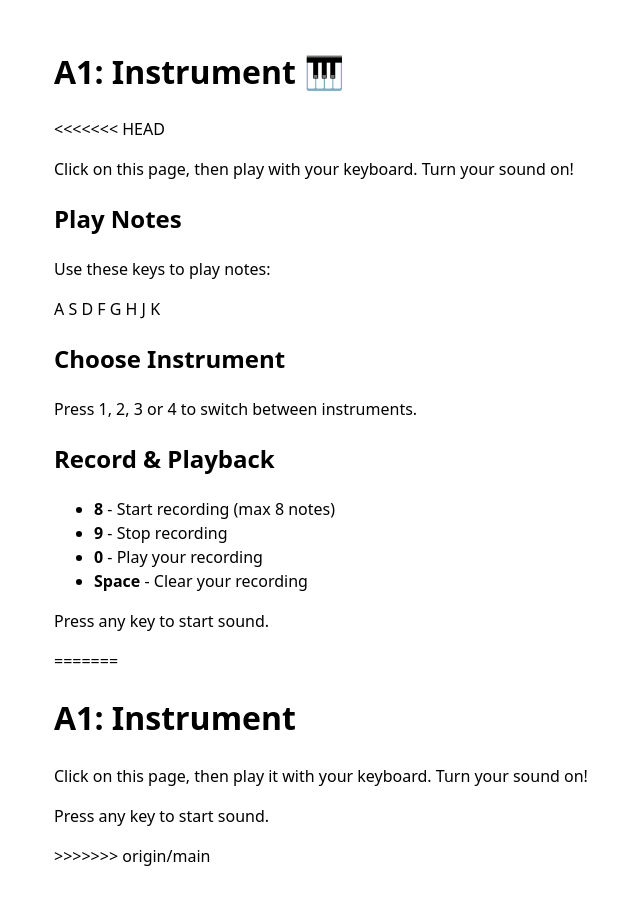
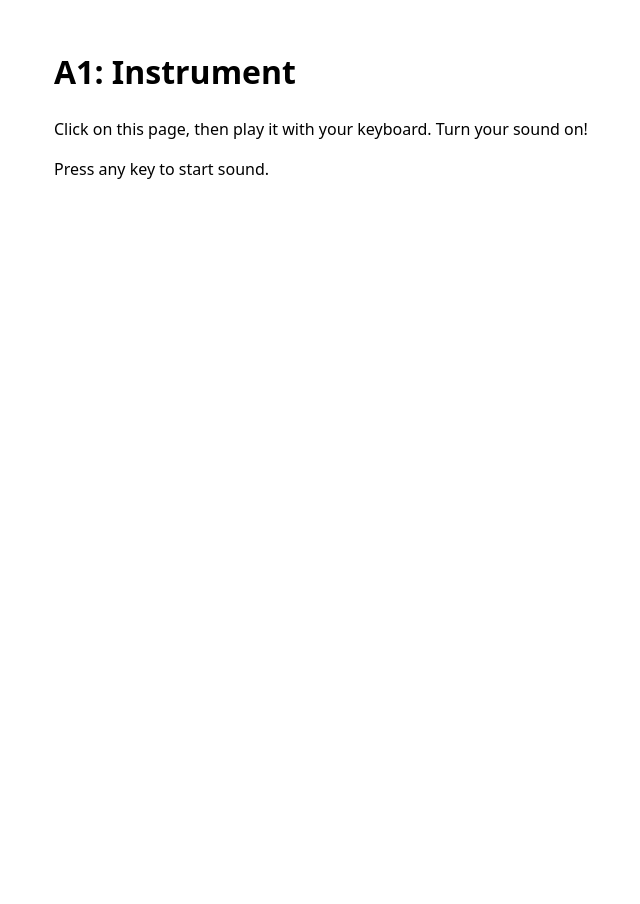
Before and after one commit to IDBCourses/ht26-a1-group-intermediate-1, a website: page index.html in a window 1280 px wide. Shown: the whole page, without its empty margins (234-874 px from the left). After the commit the page ends 800 px from the top, so only its background shows below. Drawn offline with nearby package versions, Linux system fonts and the light colour scheme.

Commit message:
changed html

```diff
--- a/index.html
+++ b/index.html
@@ -1,5 +1,6 @@
 <!doctype html>
 <html lang="en">
+
 <head>
   <meta charset="utf-8" />
   <meta name="viewport" content="width=device-width, initial-scale=1" />
@@ -8,44 +9,6 @@
   <link rel="stylesheet" href="style.css" />
 </head>
 
-    <body>
-        <h1>A1: Instrument 🎹</h1>
-
-<<<<<<< HEAD
-        <p>
-            Click on this page, then play with your keyboard. Turn your sound
-            on!
-        </p>
-
-        <h2>Play Notes</h2>
-        <p>Use these keys to play notes:</p>
-
-        <div class="keys">
-            <span>A</span>
-            <span>S</span>
-            <span>D</span>
-            <span>F</span>
-            <span>G</span>
-            <span>H</span>
-            <span>J</span>
-            <span>K</span>
-        </div>
-
-        <h2>Choose Instrument</h2>
-        <p>Press 1, 2, 3 or 4 to switch between instruments.</p>
-
-        <h2>Record & Playback</h2>
-        <ul>
-            <li><strong>8</strong> - Start recording (max 8 notes)</li>
-            <li><strong>9</strong> - Stop recording</li>
-            <li><strong>0</strong> - Play your recording</li>
-            <li><strong>Space</strong> - Clear your recording</li>
-        </ul>
-
-        <p>Press any key to start sound.</p>
-
-        <p id="show-recording"></p>
-=======
 <body>
   <h1>A1: Instrument</h1>
   <p>
@@ -56,10 +19,5 @@
   <script src="https://unpkg.com/tone@15.1.22/build/Tone.js"></script>
   <script src="script.js"></script>
 </body>
->>>>>>> origin/main
 
-        <!-- Tone.js: the one library you may use. It needs an internet connection. -->
-        <script src="https://unpkg.com/tone@15.1.22/build/Tone.js"></script>
-        <script src="script.js"></script>
-    </body>
 </html>
```
Lines whose indentation alone changed are shown as unchanged.
